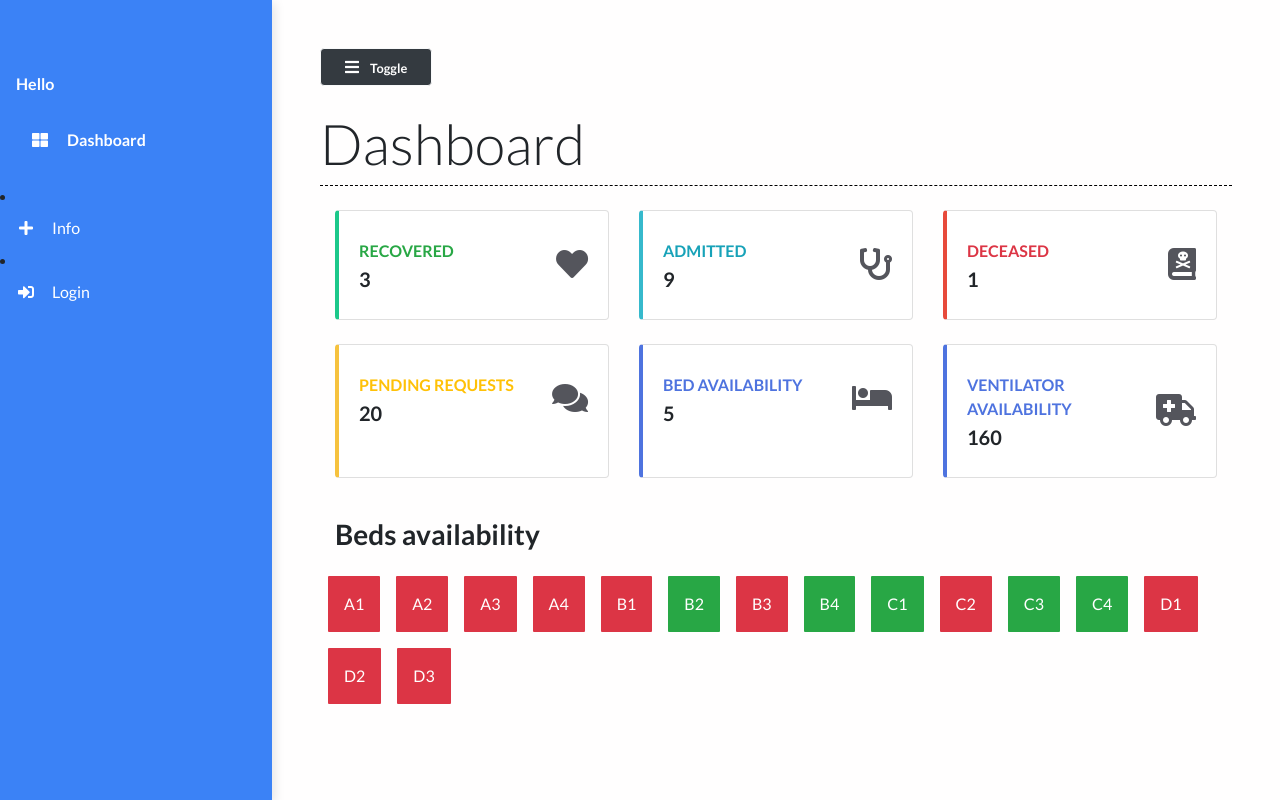
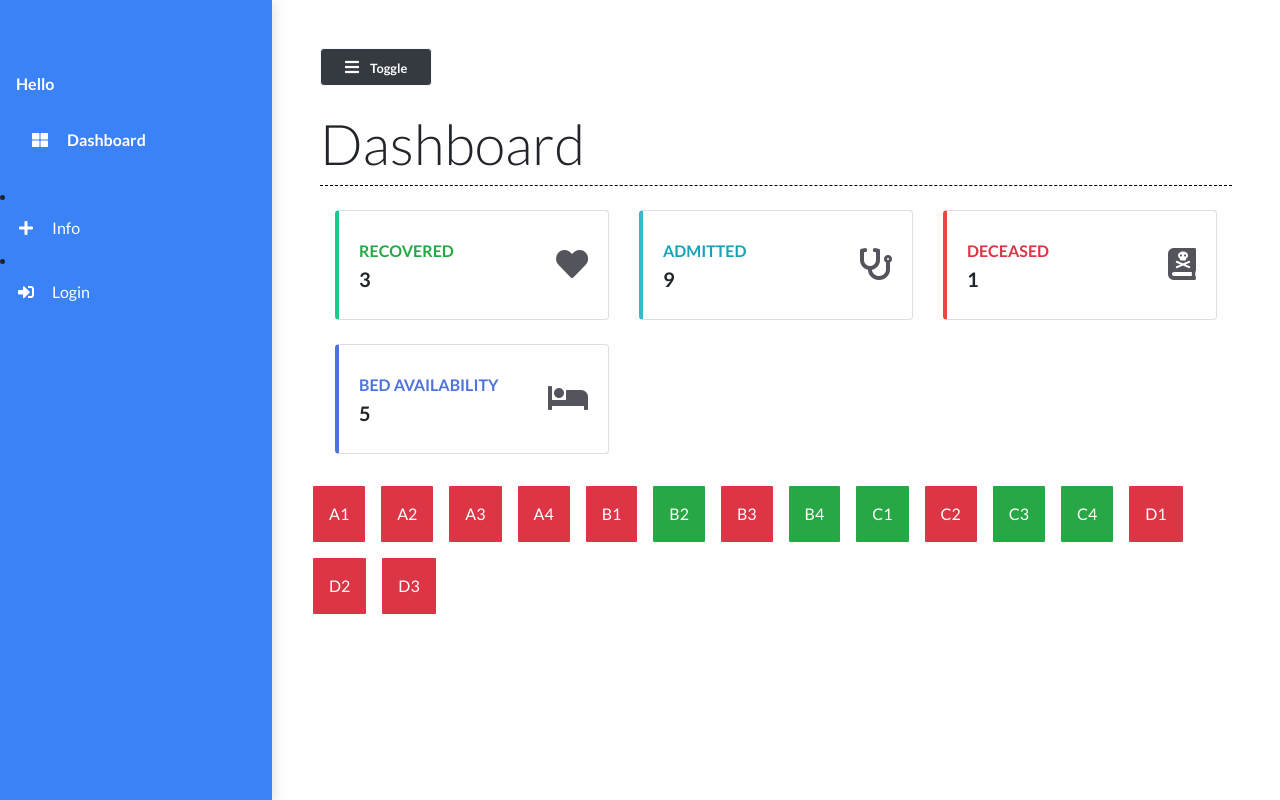
Before and after one commit to atharvaijantkar21/covid-19_hospital_management, a Django app: page / in a window 1280 px wide. Run offline with Django 3.2, Linux system fonts and the light colour scheme; data comes from the database, SQL or seed files in the repository; some libraries are stand-ins or nearby versions.

Commit message:
removed Ventilator count and Pending requests block

```diff
--- a/main/templates/main/dashboard.html
+++ b/main/templates/main/dashboard.html
@@ -67,23 +67,6 @@
                 </div>
             </div>
 
-            <!-- Pending Requests Card -->
-            <div class="col-xl-4 col-md-6 col-sm-12 mb-4">
-                <div class="card border-left-warning shadow h-100 py-2">
-                    <div class="card-body">
-                        <div class="row no-gutters align-items-center">
-                            <div class="col mr-2">
-                                <div class="text-xs font-weight-bold text-warning text-uppercase mb-1">
-                                    Pending Requests</div>
-                                <div class="h5 mb-0 font-weight-bold text-gray-800">20</div>
-                            </div>
-                            <div class="col-auto">
-                                <i class="fas fa-comments fa-2x text-gray-300"></i>
-                            </div>
-                        </div>
-                    </div>
-                </div>
-            </div>
 
             <!-- bed availability -->
             <div class="col-xl-4 col-md-6 col-sm-12 mb-4">
@@ -104,24 +87,9 @@
             </div>
 
             <div class="col-xl-4 col-md-6 col-sm-12 mb-4">
-                <div class="card border-left-primary shadow h-100 py-2">
-                    <div class="card-body">
-                        <div class="row no-gutters align-items-center">
-                            <div class="col mr-2">
-                                <div class="text-xs font-weight-bold text-blue text-uppercase mb-1">
-                                    ventilator availability</div>
-                                <div class="h5 mb-0 font-weight-bold text-gray-800">160</div>
-                            </div>
-                            <div class="col-auto">
-                                <i class="fas fa-ambulance fa-2x text-gray-300"></i>
-                            </div>
-                        </div>
-                    </div>
-                </div>
-            </div>
         </div>
 
-        <div><h3 class="font-weight-bold my-3">Beds availability</h3></div>
+
         <div class="row">
             <!-- .bg-success.grid-box.my-2.mx-2  -->
             {% comment %} <div class="bg-success grid-box my-2 mx-2 py-3 px-3"> {% endcomment %}
```
